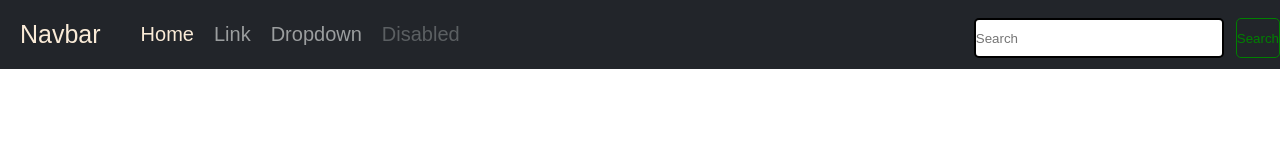
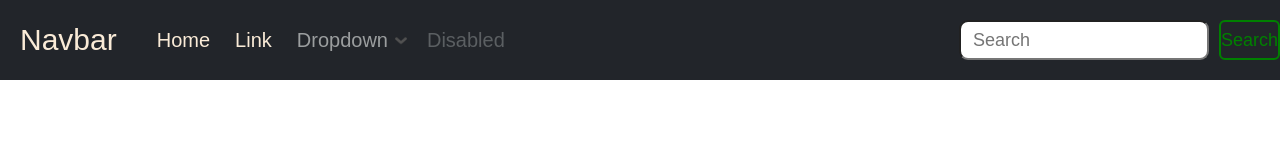
Before and after one commit to helinlazz/CSS-Exercises, a plain HTML site: page Navbar/navbar.html in a window 1280 px wide. Drawn offline with Linux system fonts and the light colour scheme.

Commit message:
complete

```diff
--- a/Navbar/navbar.html
+++ b/Navbar/navbar.html
@@ -13,16 +13,16 @@
     <nav>
         <div class="navbar">
             <div class="nav_left">
-                <span class="logo">Navbar</span>
+                <span><a class="logo" href="./navbar.html">Navbar</a></span>
                 <div class="menu">
                     <div class="menu_item">
                         <a href="#">Home</a>
                     </div>
                     <div class="menu_item">
-                        <a href="#" id="link">Link</a>
+                        <a href="#">Link</a>
                     </div>
                     <div id="dropdown">
-                        <a href="#" id="drop">Dropdown</a>
+                        <a href="#" id="drop">Dropdown <span><img src="arrow.png" alt="arrow"></span></a>
                         <div id="content">
                             <a href="#">Link 1</a>
                             <a href="#">Link 2</a>
@@ -36,10 +36,17 @@
 
                 </div>
             </div>
+            <form>
                 <div class="nav_right">
-                    <input type="search" id="search" placeholder="Search">
-                    <button type="submit" id="submit">Search</button>
-                </div>
+                    <div class="nav_search">
+                        <div class="search_wrapper">
+                            <input type="search" id="search" placeholder="Search">
+                            <button class="submit" type="submit" id="submit">Search</button>
+            </form>
+        </div>
+        <button class="hamburger"><img src="hamburger.png"></button>
+        </div>
+        </div>
         </div>
     </nav>
 </body>
--- a/Navbar/style.css
+++ b/Navbar/style.css
@@ -1,123 +1,189 @@
-:root {
-    --font: Arial, Helvetica, sans-serif;
-    --white: antiquewhite;
-}
-
 * {
   padding: 0px;
   margin: 0px;
   box-sizing: border-box;
 }
 
-nav {
-    background-color: #22252A;
+:root {
+  --font: Arial, Helvetica, sans-serif;
+  --white: antiquewhite;
+}
+
+.navbar {
   display: flex;
+  justify-content: space-between;
+  height: 80px;
+  background-color: #22252a;
+  align-items: center;
+}
+
+.nav_left {
+  display: flex;
+  align-items: center;
   width: 100%;
 }
 
-
-
-.nav_left {
-    display: flex;
+.logo {
+  text-decoration: none;
+  font-size: 30px;
+  padding-left: 20px;
+  padding-right: 40px;
+  font-family: var(--font);
   color: var(--white);
-    gap: 20px;
-    font-family: var(--font);
-    align-items: center;
-
-}
-
-.logo {
-    color: var(--white);
-    font-size: 25px;
-    font-family: var(--font);
-    padding: 20px;
-    display: flex;
-
 }
 
 .menu {
   display: flex;
   align-items: center;
   font-size: 20px;
-    gap: 20px;
-
+  gap: 25px;
 }
 
-.menu .menu_item a{
+.menu .menu_item a {
+  text-decoration: none;
   color: var(--white);
-    text-decoration: none;
   font-family: var(--font);
 }
 
 #link {
-    color: #9B9E9F;
+  color: #9b9e9f;
+}
+
+#dropdown #drop {
+  display: flex;
+  color: #9b9e9f;
+  border: none;
+  font-family: var(--font);
+  text-decoration: none;
+  background-color: inherit;
+  cursor: pointer;
+  align-items: center;
+  gap: 5px;
+}
+
+#dropdown #drop span {
+  height: 14px;
+  width: 16px;
+  display: flex;
 }
 
 #dropdown {
   position: relative;
-    display: inline-block;
+  display: block;
 }
 
-#dropdown #drop{
+#dropdown #drop {
   display: flex;
-    color: #9B9E9F;
+  color: #9b9e9f;
   text-decoration: none;
   font-family: var(--font);
-
+}
+#dropdown #drop span img {
+  height: 100%;
+  width: 100%;
 }
 
 #content {
   display: none;
-    background-color: var(--white);
   position: absolute;
-
 }
 
 #dropdown #content a {
   color: var(--white);
+  margin-bottom: 8px;
+  margin-right: 55px;
 }
 
 #dropdown:hover #content {
-    display: block;
-    color: #22252A;
-    background-color: #22252A;
-
+  display: flex;
+  flex-direction: column;
+  color: #22252a;
+  background-color: #22252a;
+  font-family: var(--font);
 }
 .disabled {
-    display: flex;
-    color: #5B5F62;
   font-family: var(--font);
+  color: #5b5f62;
+  font-size: 20px;
+  margin-left: -7px;
 }
 
 .nav_right {
-    display: flex;
-    position: absolute;
-    right: 0;
-    top: 18px;
-    gap: 20px;
-    margin-left: -20px;
-
+  height: 100%;
 }
 
-input {
-    width: 280px;
-    height: 40px;
-    border-radius: 5px;
-    border: 2px solid black;
-    width: 250px;
-
+.nav_search {
+  height: 100%;
+  display: flex;
+  align-items: center;
 }
 
-button {
-    background-color: transparent;
-    border: 1px solid green;
-    color: green;
-    border-radius: 5px;
-    margin-left: -8px;
+.search_wrapper {
+  display: flex;
+  gap: 10px;
 }
 
-  button:hover {
+.search_wrapper form {
+  display: flex;
+  align-items: center;
+  gap: 10px;
+  height: 100%;
+}
+input {
+  height: 40px;
+  width: 250px;
+  border-radius: 9px;
+  padding-left: 12px;
+  font-size: var(--font);
+  font-size: 18px;
+  display: inline-flex;
+}
+
+.search_wrapper .submit {
+  background-color: transparent;
+  border: 2px solid green;
+  color: green;
+  border-radius: 6px;
+  font-size: 18px;
+  cursor: pointer;
+}
+
+.submit:hover {
   background-color: green;
   color: #faebd7;
+}
 
+button .hamburger {
+  display: none;
+  background-color: inherit;
+  border: none;
+  height: 60px;
+  margin-right: 20px;
+  cursor: pointer;
 }
+
+.hamburger {
+  display: none;
+}
+
+.hamburger img {
+  height: 50px;
+  width: 50px;
+}
+
+.hamburger:hover {
+  border: none;
+  background-color: transparent;
+}
+
+@media screen and (max-width: 768px) {
+  .menu {
+    display: none;
+  }
+  .search_wrapper {
+    display: none;
+  }
+  .hamburger {
+    display: initial;
+  }
+}
```
Also changed, not shown: Navbar/arrow.png (added), Navbar/hamburger.png (added). Lines whose indentation alone changed are shown as unchanged.
